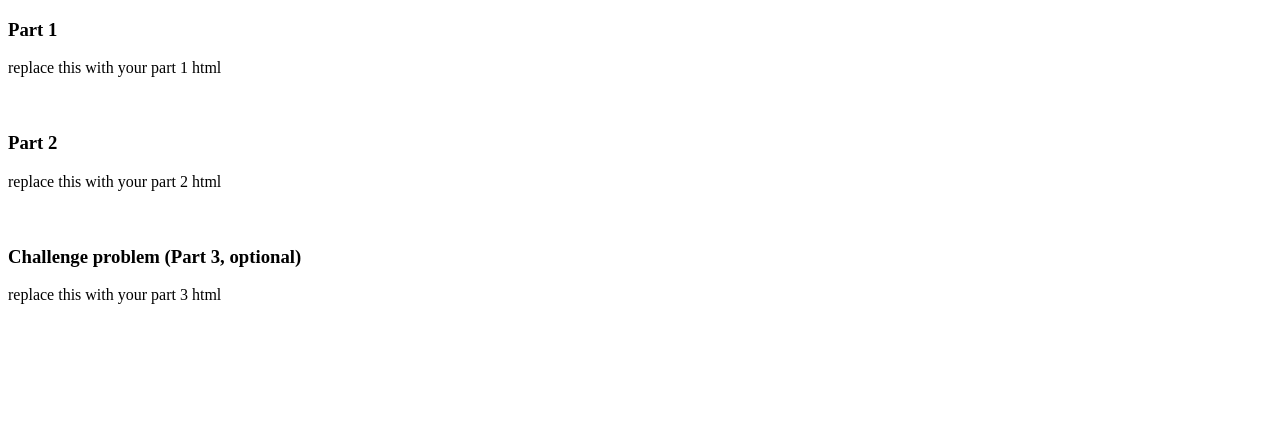
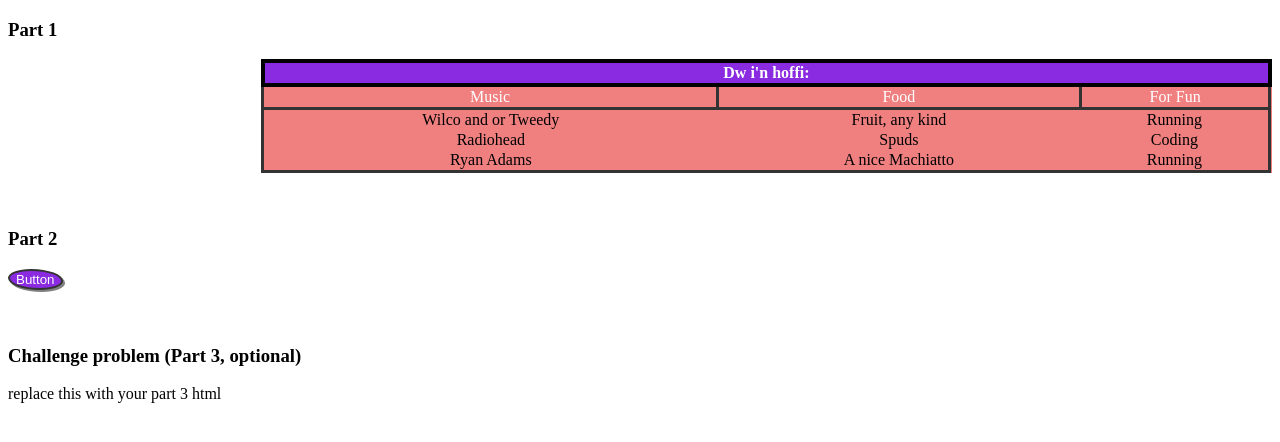
Before and after one commit to cosc140-s22/cosc140-lab0-asianna, a plain HTML site: page index.html in a window 1280 px wide. Drawn offline with Linux system fonts and the light colour scheme.

Commit message:
a little bit of everything

```diff
--- a/index.html
+++ b/index.html
@@ -9,14 +9,45 @@
         <h3>Part 1</h3>
         <!-- write your part 1 code within the div below -->
         <div>
-            replace this with your part 1 html
+          <table>
+            <thead class="table">
+              <tr>
+                <th colspan="3">Dw i'n hoffi:</th>
+              </tr>
+            </thead>
+            <tbody>
+              <tr>
+                <td class="bordered">Music</td>
+                <td class="bordered">Food</td>
+                <td class="bordered">For Fun</td>
+              </tr>
+              <tr>
+                <td>Wilco and or Tweedy</td>
+                <td>Fruit, any kind</td>
+                <td> Running</td>
+              </tr>
+              <tr>
+                <td>Radiohead</td>
+                <td>Spuds</td>
+                <td>Coding</td>
+              </tr>
+                <tr>
+                  <td>Ryan Adams</td>
+                  <td>A nice Machiatto</td>
+                  <td>Running</td>
+                </tr>
+
+            </tbody>
+          </table>
+
         </div>
 
         <br><br>
         <h3>Part 2</h3>
         <!-- write your part 2 code within the div below -->
         <div>
-            replace this with your part 2 html
+          <button class="btn btn-default"
+            type="submit"><a href="https://www.youtube.com/watch?v=YFNDDQcq2YI">Button</a></button>
         </div>
 
         <br><br>
--- a/lab0.css
+++ b/lab0.css
@@ -0,0 +1,33 @@
+table,
+td.bordered {
+  border: 3px solid #333;
+  border-collapse: collapse;
+  text-align: center;
+  color: white;
+}
+td{
+  color: black;
+}
+th {
+  background-color: blueviolet;
+  color: white;
+  border: 4px solid black;
+}
+table{
+  background-color: lightcoral;
+  position: relative;
+  left: 20%;
+  width: 80%;
+}
+button{
+  color: white;
+  background-color: blueviolet;
+  border: 2px solid #333;
+  box-shadow: 2px 2px grey;
+  border-radius: 50% 70% ;
+}
+a{
+  color: white;
+  text-decoration:none;
+
+}
```
